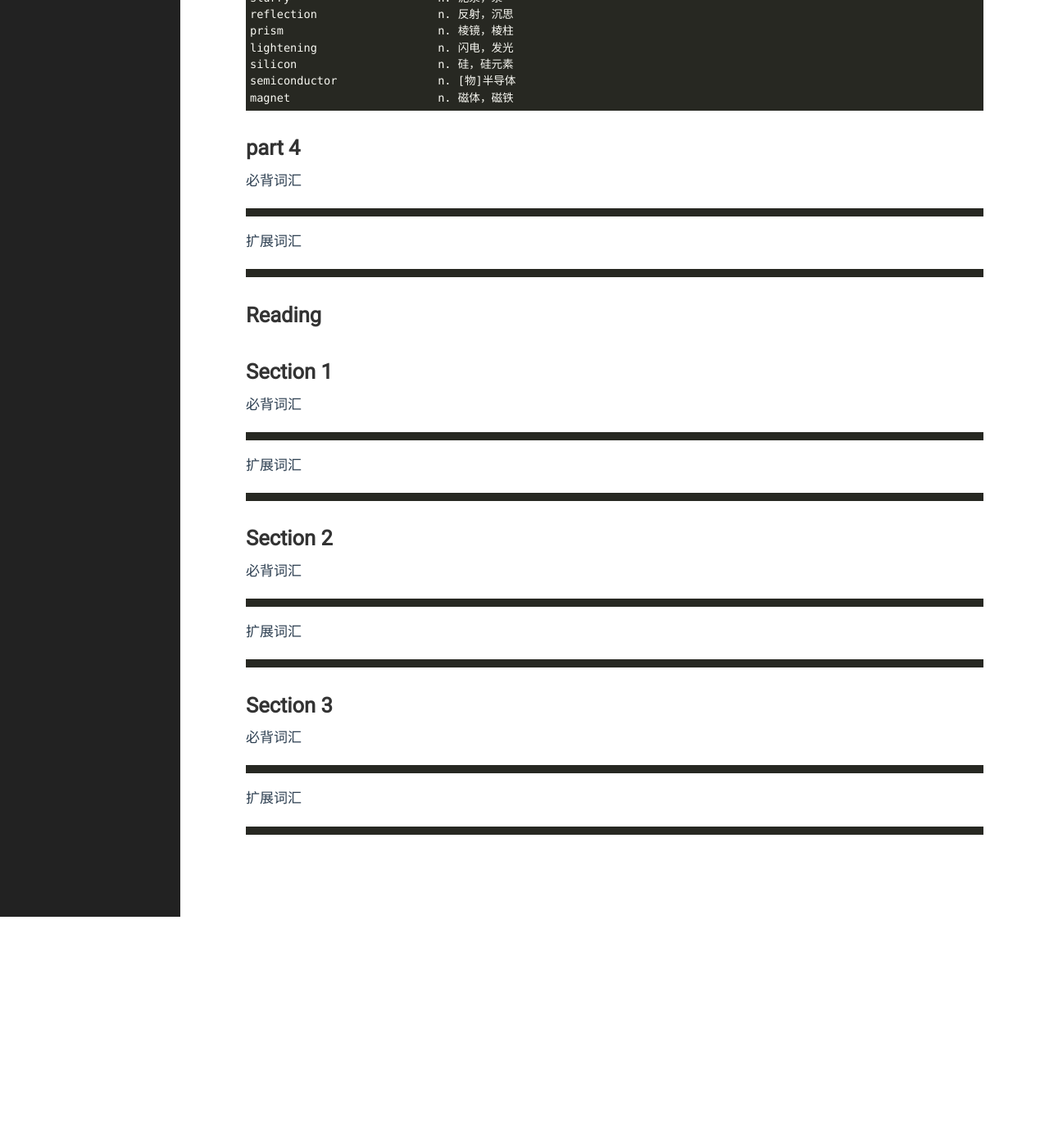
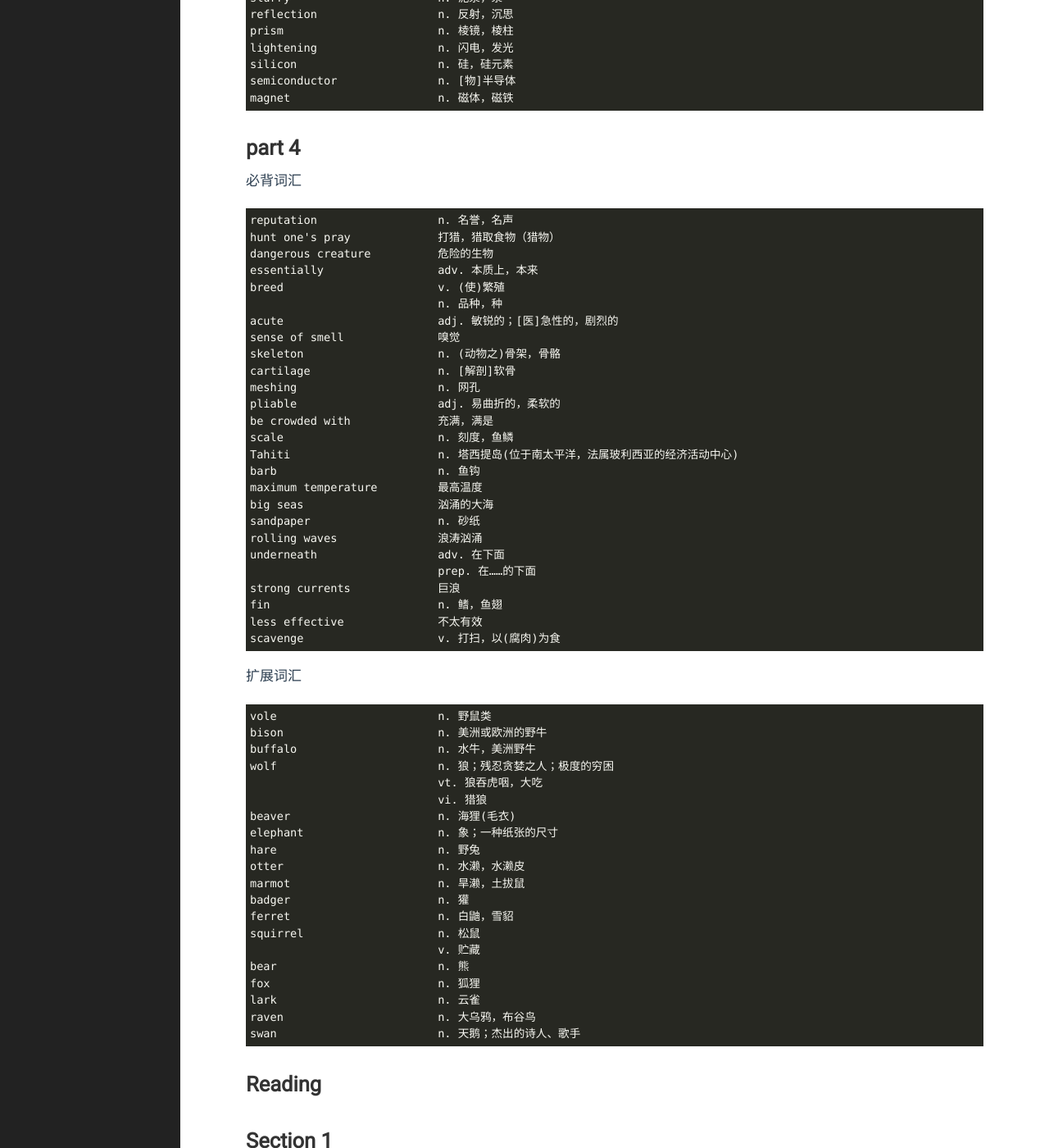
Before and after one commit to yejinp/yejinp.github.io, a Jekyll site: the page built from _posts/2023-07-21-vocabularies for IELTS 4-4 general Training.markdown, in a window 1280 px wide and 1400 px high, scrolled down 3019 px. Shown: the whole window at 82% size. Built offline with Jekyll 4.4.1, drawn with Linux system fonts in a browser that asks for light colours; before the commit the page ends 4137 px from its top, so only the background shows below that.

Commit message:
add some vocabularies

````diff
--- a/_posts/2023-07-21-vocabularies for IELTS 4-4 general Training.markdown
+++ b/_posts/2023-07-21-vocabularies for IELTS 4-4 general Training.markdown
@@ -149,10 +149,56 @@ magnet                      n. 磁体，磁铁
 # part 4 #
 必背词汇
 ```
+reputation                  n. 名誉，名声
+hunt one's pray             打猎，猎取食物（猎物）
+dangerous creature          危险的生物
+essentially                 adv. 本质上，本来
+breed                       v. (使)繁殖
+                            n. 品种，种
+acute                       adj. 敏锐的；[医]急性的，剧烈的
+sense of smell              嗅觉
+skeleton                    n. (动物之)骨架，骨骼
+cartilage                   n. [解剖]软骨
+meshing                     n. 网孔
+pliable                     adj. 易曲折的，柔软的
+be crowded with             充满，满是
+scale                       n. 刻度，鱼鳞
+Tahiti                      n. 塔西提岛(位于南太平洋，法属玻利西亚的经济活动中心)
+barb                        n. 鱼钩
+maximum temperature         最高温度
+big seas                    汹涌的大海
+sandpaper                   n. 砂纸
+rolling waves               浪涛汹涌
+underneath                  adv. 在下面
+                            prep. 在……的下面
+strong currents             巨浪
+fin                         n. 鳍，鱼翅
+less effective              不太有效
+scavenge                    v. 打扫，以(腐肉)为食
 ```
 扩展词汇
 
 ```
+vole                        n. 野鼠类
+bison                       n. 美洲或欧洲的野牛
+buffalo                     n. 水牛，美洲野牛
+wolf                        n. 狼；残忍贪婪之人；极度的穷困
+                            vt. 狼吞虎咽，大吃
+                            vi. 猎狼
+beaver                      n. 海狸(毛衣)
+elephant                    n. 象；一种纸张的尺寸
+hare                        n. 野兔
+otter                       n. 水濑，水濑皮
+marmot                      n. 旱濑，土拔鼠
+badger                      n. 獾
+ferret                      n. 白鼬，雪貂
+squirrel                    n. 松鼠
+                            v. 贮藏
+bear                        n. 熊
+fox                         n. 狐狸
+lark                        n. 云雀
+raven                       n. 大乌鸦，布谷鸟
+swan                        n. 天鹅；杰出的诗人、歌手
 ```
 
 ## Reading
````
